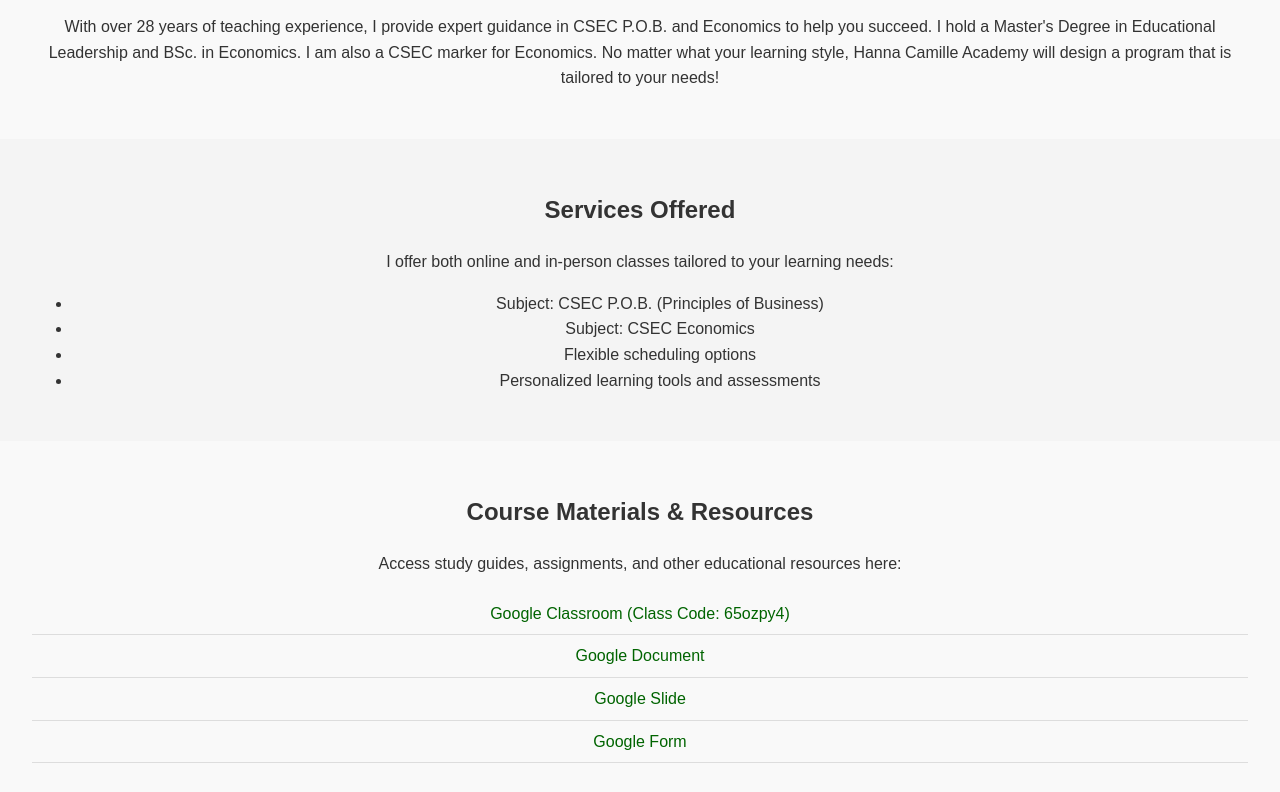
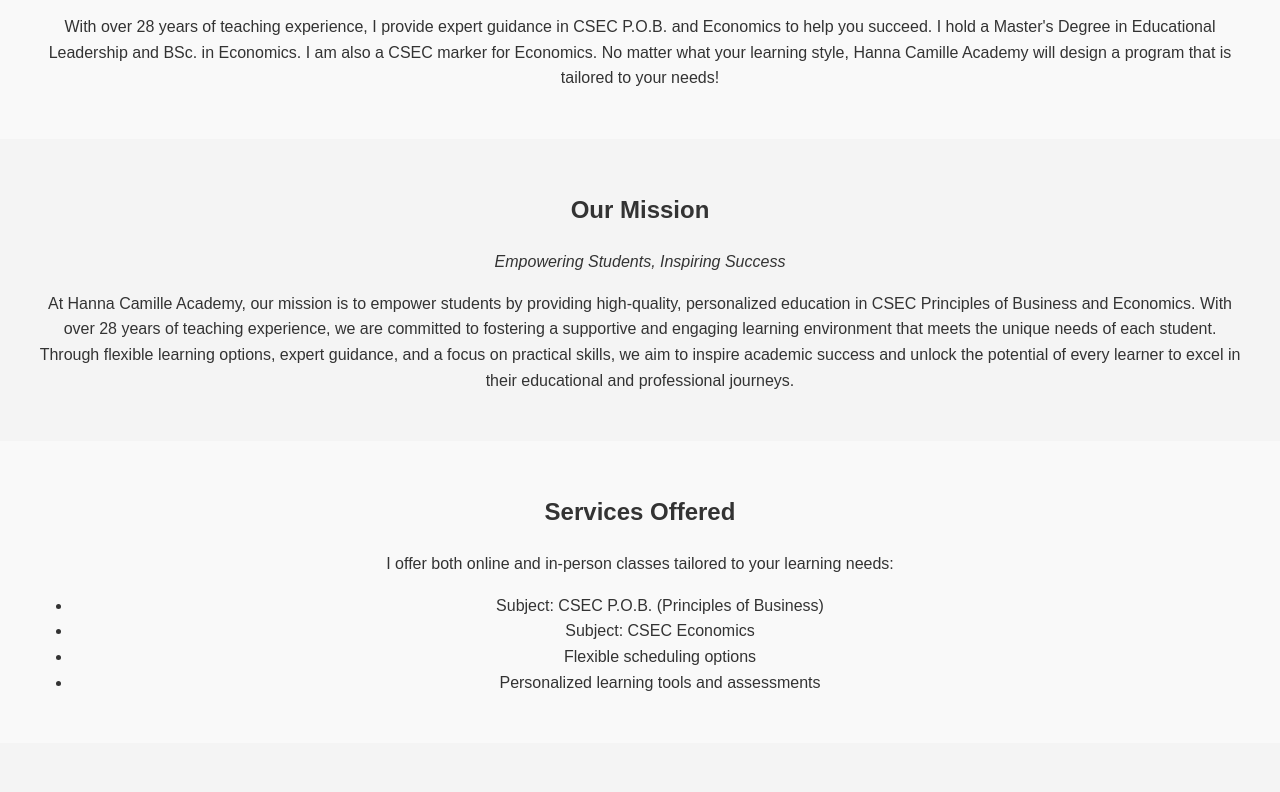
Before and after one commit to 5555vici/Camille-Scholars, a plain HTML site: page index.html in a window 1280 px wide. Shown: the part 700-1492 px from the top of the page. Drawn offline with Linux system fonts and the light colour scheme.

Commit message:
Update index.html

```diff
--- a/index.html
+++ b/index.html
@@ -221,6 +221,13 @@
         <p>With over 28 years of teaching experience, I provide expert guidance in CSEC P.O.B. and Economics to help you succeed. I hold a Master's Degree in Educational Leadership and BSc. in Economics. I am also a CSEC marker for Economics. No matter what your learning style, Hanna Camille Academy will design a program that is tailored to your needs! </p>
     </section>
 
+    <!-- Mission Statement Section -->
+    <section id="mission">
+        <h2>Our Mission</h2>
+        <p><em>Empowering Students, Inspiring Success</em></p>
+        <p>At Hanna Camille Academy, our mission is to empower students by providing high-quality, personalized education in CSEC Principles of Business and Economics. With over 28 years of teaching experience, we are committed to fostering a supportive and engaging learning environment that meets the unique needs of each student. Through flexible learning options, expert guidance, and a focus on practical skills, we aim to inspire academic success and unlock the potential of every learner to excel in their educational and professional journeys.</p>
+    </section>
+
     <!-- Services Section -->
     <section id="services">
         <h2>Services Offered</h2>
```
